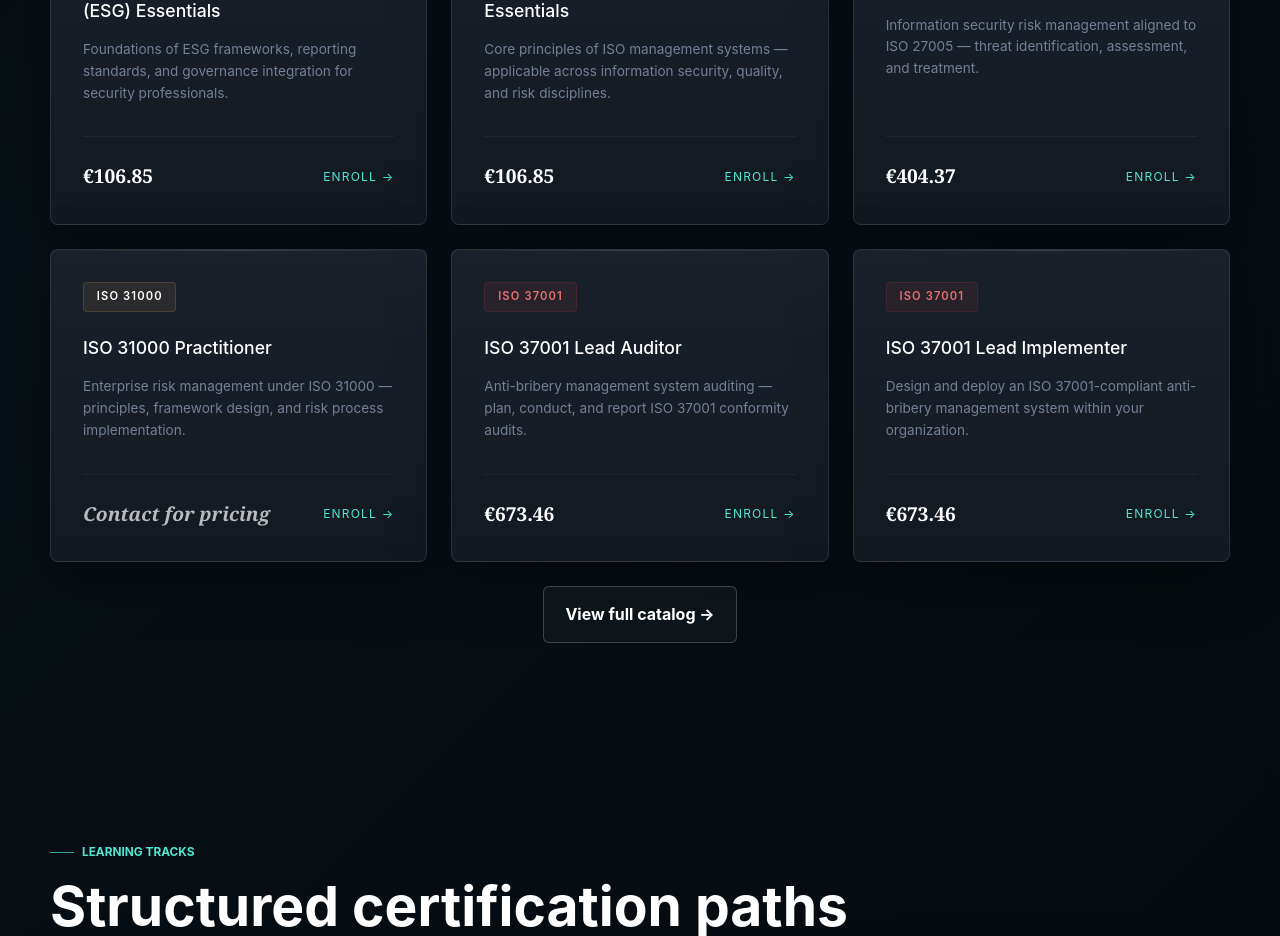
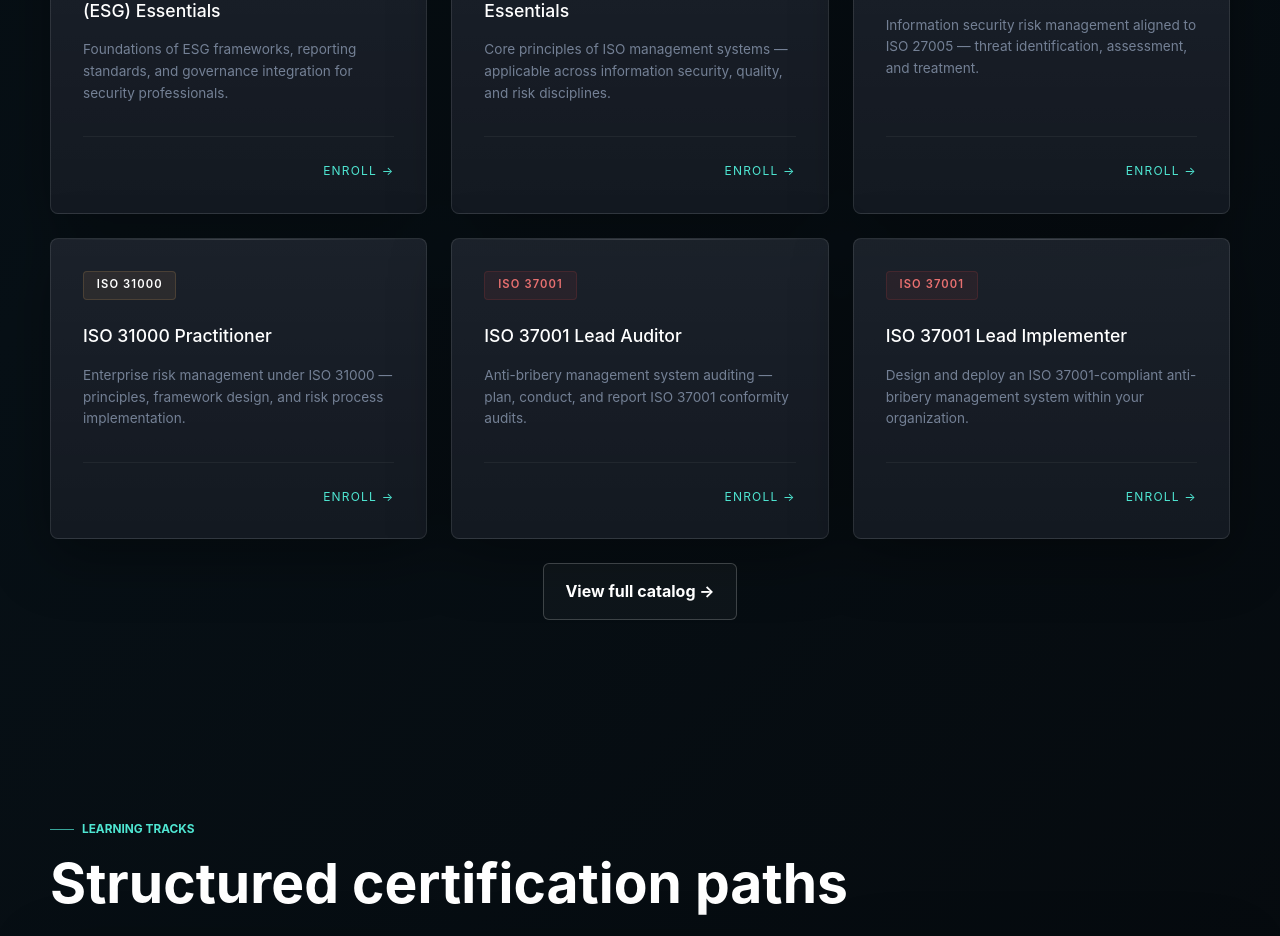
Before and after one commit to luizcoutinho-spec/brandvakt-redesign, a React (Vite) app: page /academy in a window 1280 px wide. Shown: the part 2140-3076 px from the top of the page. Built offline with nearby package versions, Linux system fonts and the light colour scheme.

Commit message:
Remove prices from Academy course cards

```diff
--- a/src/pages/Academy.css
+++ b/src/pages/Academy.css
@@ -165,7 +165,7 @@
 
 .course-footer {
   display: flex;
-  justify-content: space-between;
+  justify-content: flex-end;
   align-items: center;
   padding-top: 1.5rem;
   border-top: 1px solid rgba(255,255,255,0.05);
--- a/src/pages/Academy.tsx
+++ b/src/pages/Academy.tsx
@@ -103,7 +103,6 @@ const Academy = () => {
               <h3 className="course-title">Environmental, Social & Governance (ESG) Essentials</h3>
               <p className="course-desc">Foundations of ESG frameworks, reporting standards, and governance integration for security professionals.</p>
               <div className="course-footer">
-                <span className="course-price">€106.85</span>
                 <a href="https://brandvakt-academy.com" target="_blank" rel="noopener noreferrer" className="course-cta">Enroll &rarr;</a>
               </div>
             </div>
@@ -112,7 +111,6 @@ const Academy = () => {
               <h3 className="course-title">Management System (MS) Essentials</h3>
               <p className="course-desc">Core principles of ISO management systems — applicable across information security, quality, and risk disciplines.</p>
               <div className="course-footer">
-                <span className="course-price">€106.85</span>
                 <a href="https://brandvakt-academy.com" target="_blank" rel="noopener noreferrer" className="course-cta">Enroll &rarr;</a>
               </div>
             </div>
@@ -121,7 +119,6 @@ const Academy = () => {
               <h3 className="course-title">ISO/IEC 27005 Professional</h3>
               <p className="course-desc">Information security risk management aligned to ISO 27005 — threat identification, assessment, and treatment.</p>
               <div className="course-footer">
-                <span className="course-price">€404.37</span>
                 <a href="https://brandvakt-academy.com" target="_blank" rel="noopener noreferrer" className="course-cta">Enroll &rarr;</a>
               </div>
             </div>
@@ -130,7 +127,6 @@ const Academy = () => {
               <h3 className="course-title">ISO 31000 Practitioner</h3>
               <p className="course-desc">Enterprise risk management under ISO 31000 — principles, framework design, and risk process implementation.</p>
               <div className="course-footer">
-                <span className="course-price opacity-70 italic text-sm">Contact for pricing</span>
                 <a href="https://brandvakt-academy.com" target="_blank" rel="noopener noreferrer" className="course-cta">Enroll &rarr;</a>
               </div>
             </div>
@@ -139,7 +135,6 @@ const Academy = () => {
               <h3 className="course-title">ISO 37001 Lead Auditor</h3>
               <p className="course-desc">Anti-bribery management system auditing — plan, conduct, and report ISO 37001 conformity audits.</p>
               <div className="course-footer">
-                <span className="course-price">€673.46</span>
                 <a href="https://brandvakt-academy.com" target="_blank" rel="noopener noreferrer" className="course-cta">Enroll &rarr;</a>
               </div>
             </div>
@@ -148,7 +143,6 @@ const Academy = () => {
               <h3 className="course-title">ISO 37001 Lead Implementer</h3>
               <p className="course-desc">Design and deploy an ISO 37001-compliant anti-bribery management system within your organization.</p>
               <div className="course-footer">
-                <span className="course-price">€673.46</span>
                 <a href="https://brandvakt-academy.com" target="_blank" rel="noopener noreferrer" className="course-cta">Enroll &rarr;</a>
               </div>
             </div>
```
